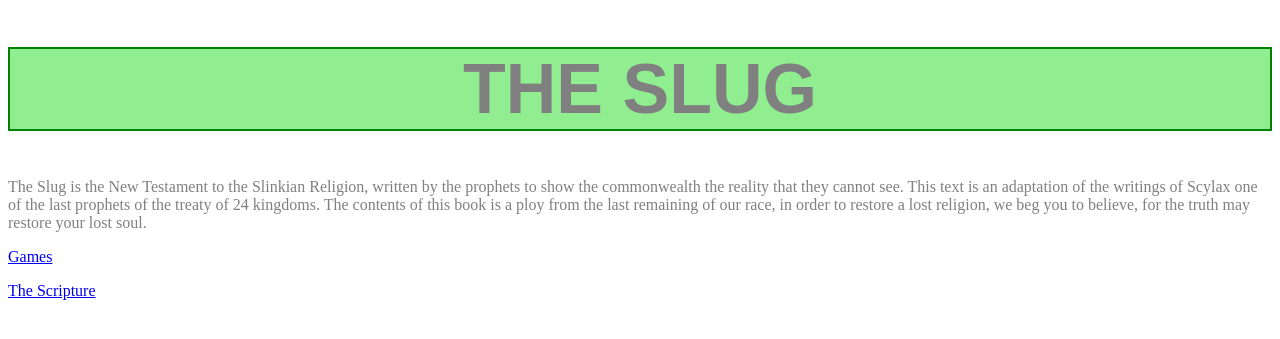
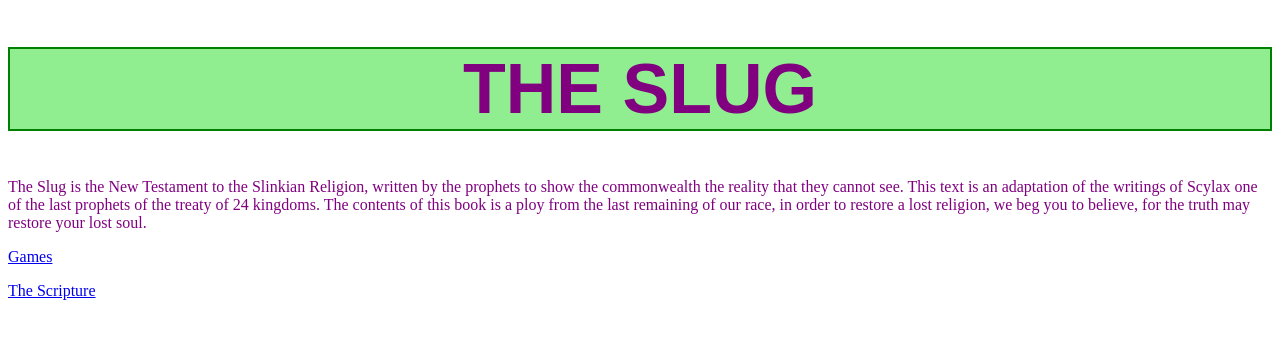
Before and after one commit to JULES311/jules311.github.io, a PHP site: page / in a window 1280 px wide. Shown: the top 339 px of the page. Run offline with PHP 8.4, Linux system fonts and the light colour scheme.

Commit message:
Update style.css

```diff
--- a/style.css
+++ b/style.css
@@ -12,9 +12,8 @@
 .blue-title {
   background-color: lightblue;
   border: 2px solid blue;
-
 }
 
 body {
-  color: gray;
+  color: purple;
 }
```
